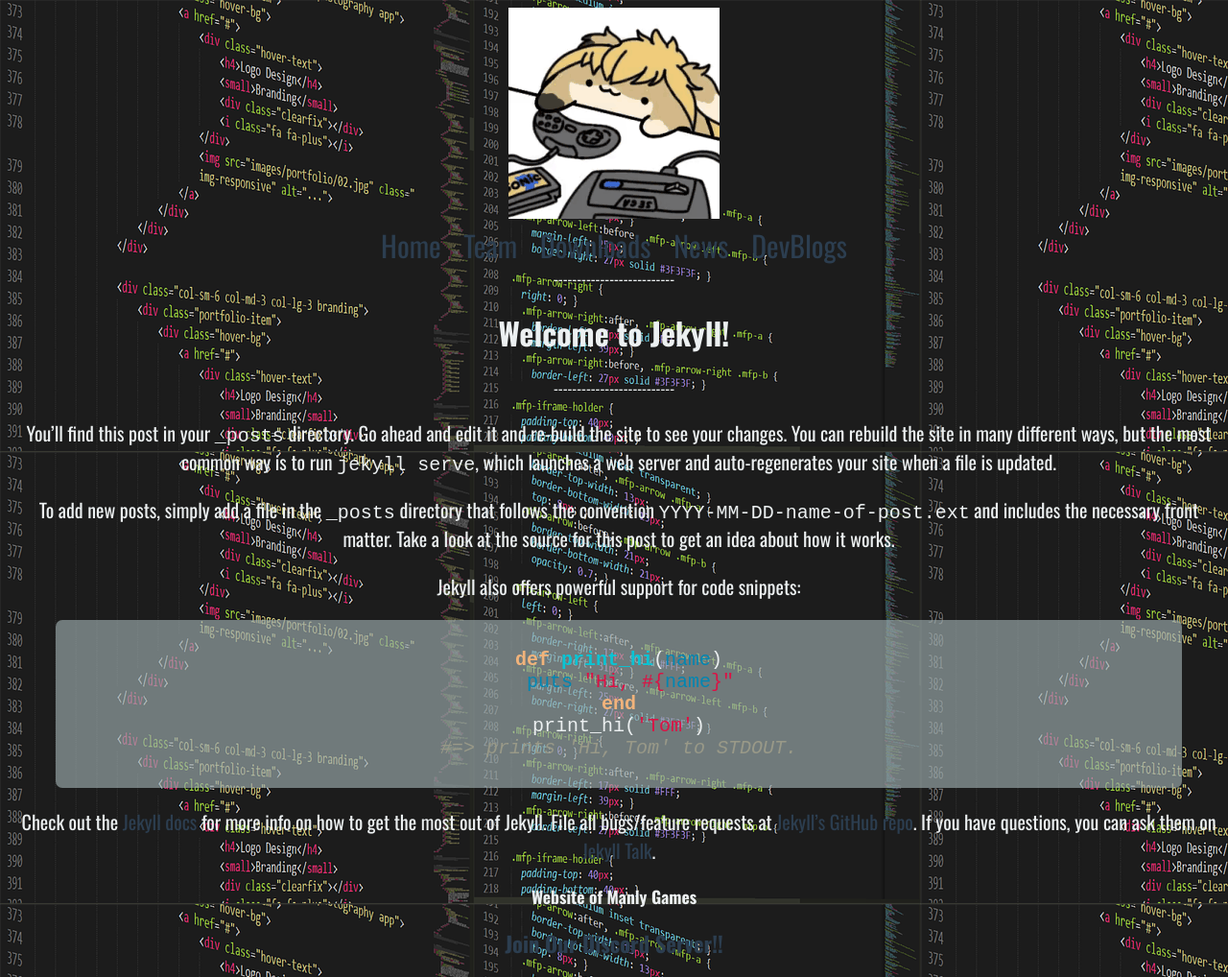
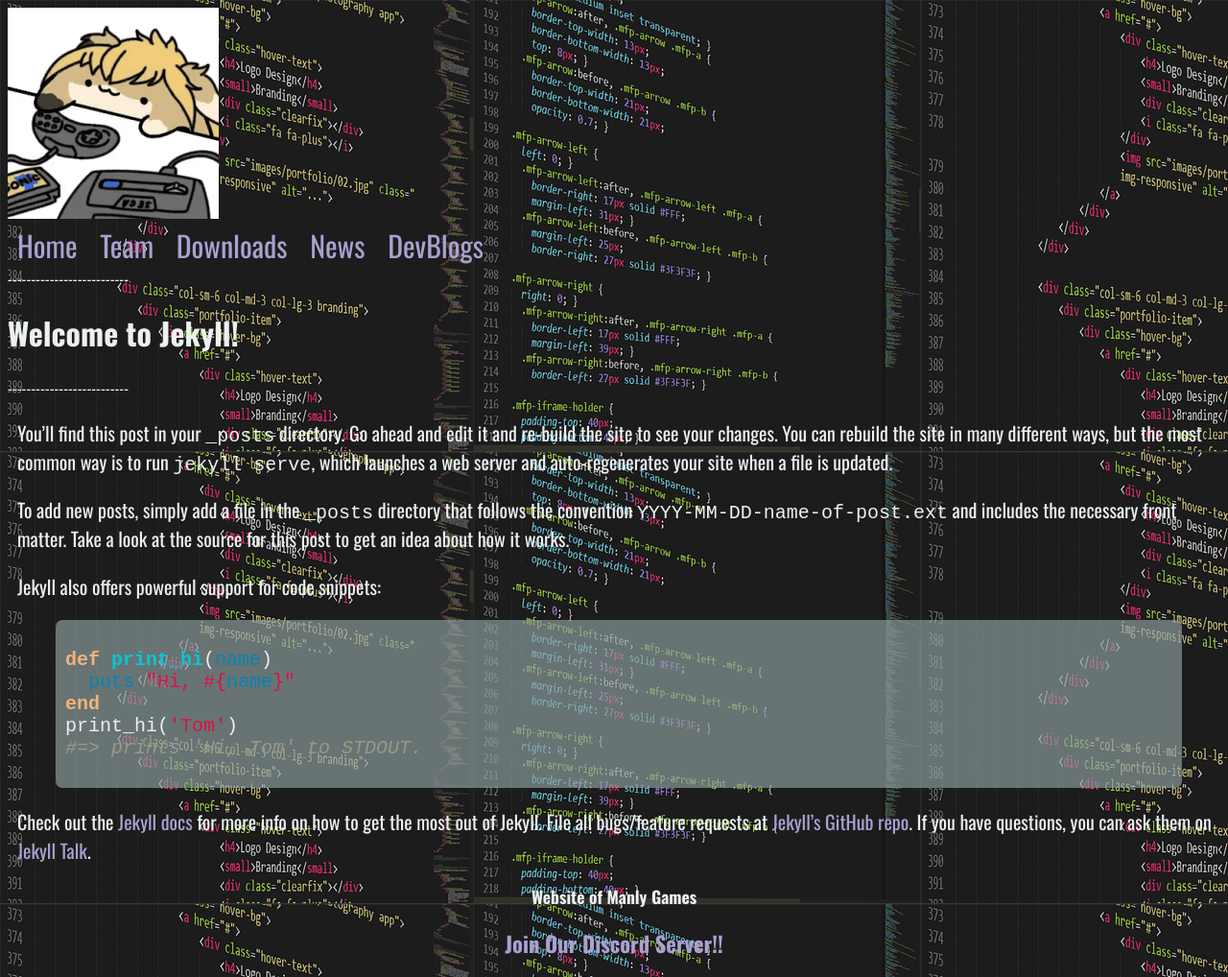
Before and after one commit to ManlyGames/manlygames.github.io, a Jekyll site: the page built from _posts/2016-03-30-welcome-to-jekyll.markdown.md, in a window 1280 px wide. Shown: the whole page at 96% size. Built offline with Jekyll 4.4.1, drawn with Linux system fonts in a browser that asks for light colours.

Commit message:
Custom Fix

```diff
--- a/assets/css/style.scss
+++ b/assets/css/style.scss
@@ -10,7 +10,7 @@
 
 
 $white-color: #fefefe;
-$glass-color: lighten($background-color, 2%);
+$glass-color: darken($background-color, 2%);
 $grey-color: #546E7A;
 $grey-color-light: lighten($grey-color, 40%);
 $grey-color-dark:  darken($grey-color, 25%);
@@ -27,7 +27,7 @@
 body{
   font-family: 'Oswald', sans-serif;
   //background-color: $background-color;
-  text-align: center;
+  // text-align: center;
 }
 
 ::selection{
@@ -44,7 +44,7 @@
 
 a{
   text-decoration: none;
-  color: #2c3e50;
+  color: #ABA1D1;
 
   &:hover{
     text-decoration: underline;
```
